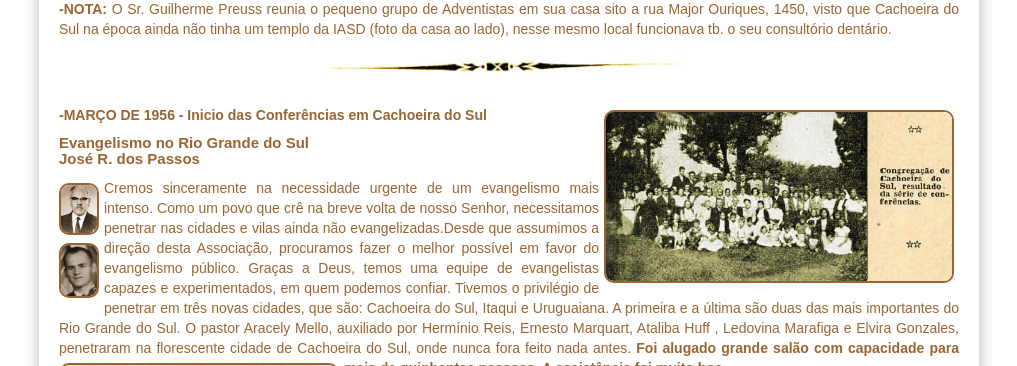
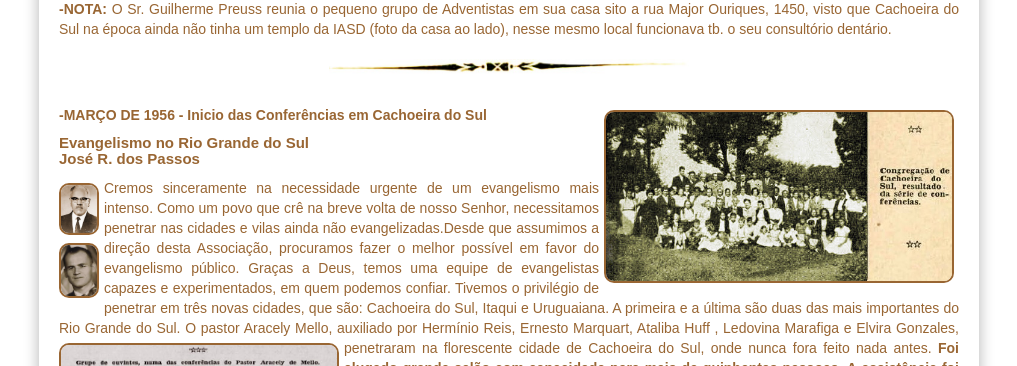
Before and after one commit to claudiovargas1955/claudiovargas1955.github.io, a Jekyll site: the page built from _pages/história-da-iasd-cachoeira.html, in a window 1280 px wide and 900 px high, scrolled down 3769 px, cut to the strip 0-366 px from the top of the window. Shown: the whole strip, without its empty margins (131-1148 px from the left). Built offline with Jekyll 4.4.1, drawn with Linux system fonts in a browser that asks for light colours; some web fonts are replaced.

Commit message:
Update história-da-iasd-cachoeira.html

```diff
--- a/_pages/história-da-iasd-cachoeira.html
+++ b/_pages/história-da-iasd-cachoeira.html
@@ -390,8 +390,8 @@ necessitamos penetrar nas cidades e vilas ainda não evangelizadas.Desde que ass
 evangelismo público. Graças a Deus, temos uma equipe de evangelistas capazes e experimentados, em quem podemos confiar.
 Tivemos o privilégio de penetrar em três novas cidades, que são: Cachoeira do Sul, Itaqui e Uruguaiana. A primeira e a última são duas das mais importantes do Rio
 Grande do Sul. O pastor Aracely Mello, auxiliado por Hermínio Reis, Ernesto Marquart, Ataliba Huff , Ledovina Marafiga e Elvira Gonzales, penetraram  na florescente
+<img class="esq5" style="float:left"; src="/images/conferencia.jpg" class="img-responsive" width="280px" title="Salão de conferências";/>
 cidade de Cachoeira do Sul, onde nunca fora feito nada antes. <b>Foi alugado grande salão com capacidade para mais de quinhentas pessoas. A assistência foi muito boa.</b>
-<img class="esq5" style="float:left"; src="/images/conferencia.jpg" class="img-responsive" width="280px" title="Salão de conferências";/>
 <p><style="text-indent:100px";/>Como resultado já foram batizadas 37 pessoas e muitas outras continuam preparando-se para dar esse passo. Necesssitamos construir
 logo um templo ali, para a nova congregação que surgiu. É realmente maravilhoso como Deus prepara o terreno e impressiona as pessoas para aceitarem a verdade. Antes
 de nossos obreiros chegarem a Cachoeira, uma distinta senhora, Dona Julieta Xavier, tivera um sonho que muito a impressionou e fez com que fôsse assistir às
```
